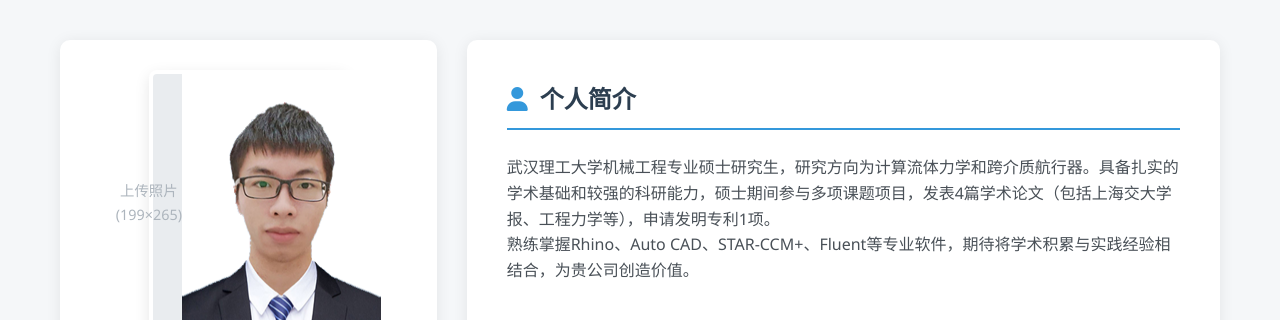
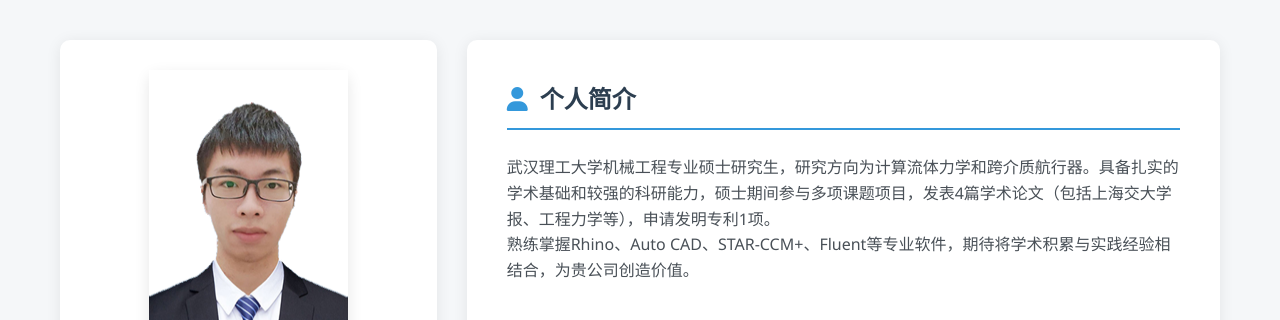
Before and after one commit to zhiyong1215/zzy, a plain HTML site: page index.html in a window 1280 px wide. Shown: the top 320 px of the page. Drawn offline with Linux system fonts and the light colour scheme.

Commit message:
Update index.html

```diff
--- a/index.html
+++ b/index.html
@@ -410,7 +410,7 @@
                 <div class="profile-header">
                     <div class="profile-image">
                         <img src="#" alt="张智勇" id="profile-photo" style="width: 100%; height: 100%; object-fit: cover; display: none;">
-                        <span id="photo-placeholder">上传照片 (199×265)</span>
+                        <span id="photo-placeholder"></span>
 	<img src="1.png">
                     </div>
                     <h1 class="profile-name">张智勇</h1>
@@ -660,4 +660,5 @@
         });
     </script>
 </body>
+
 </html>
```
